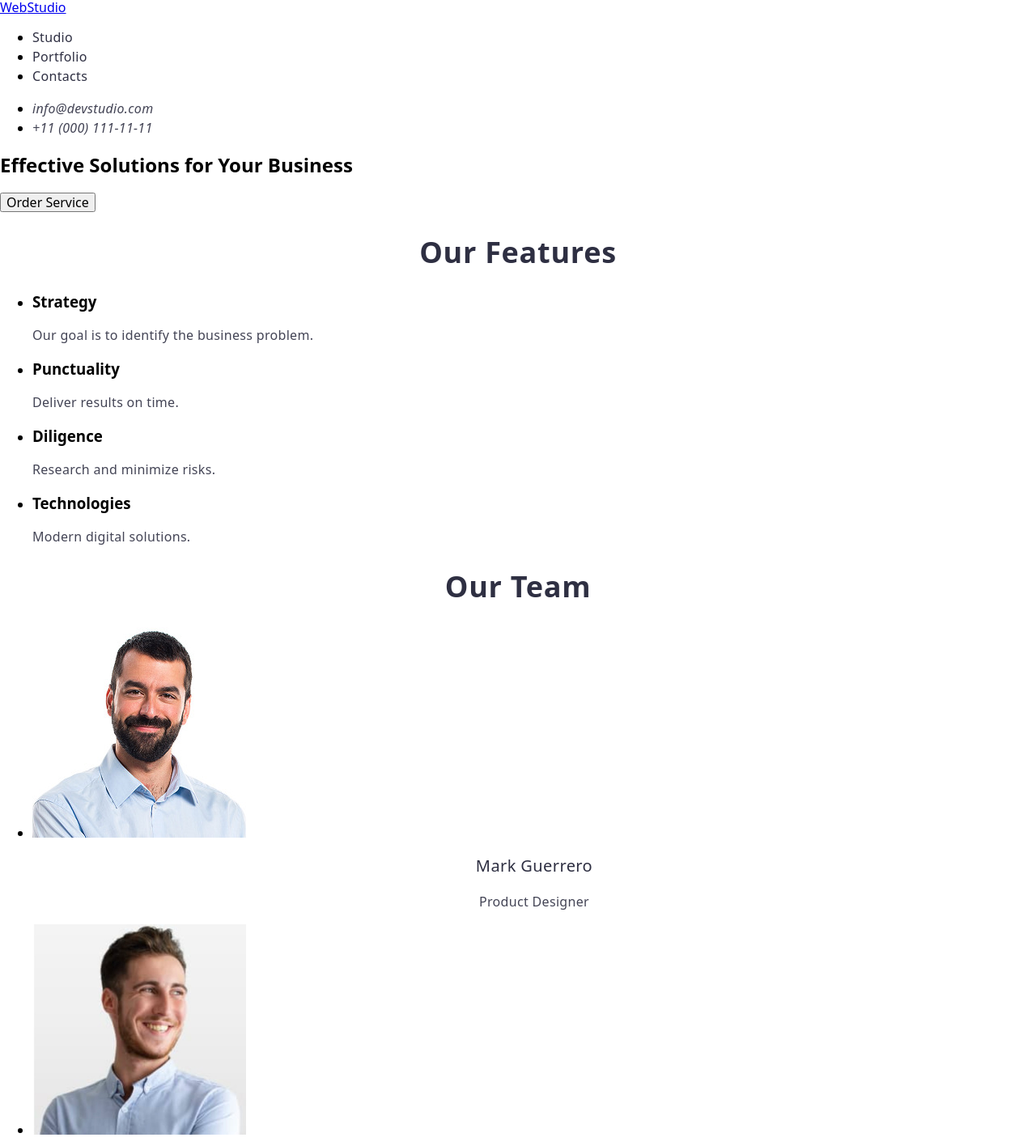
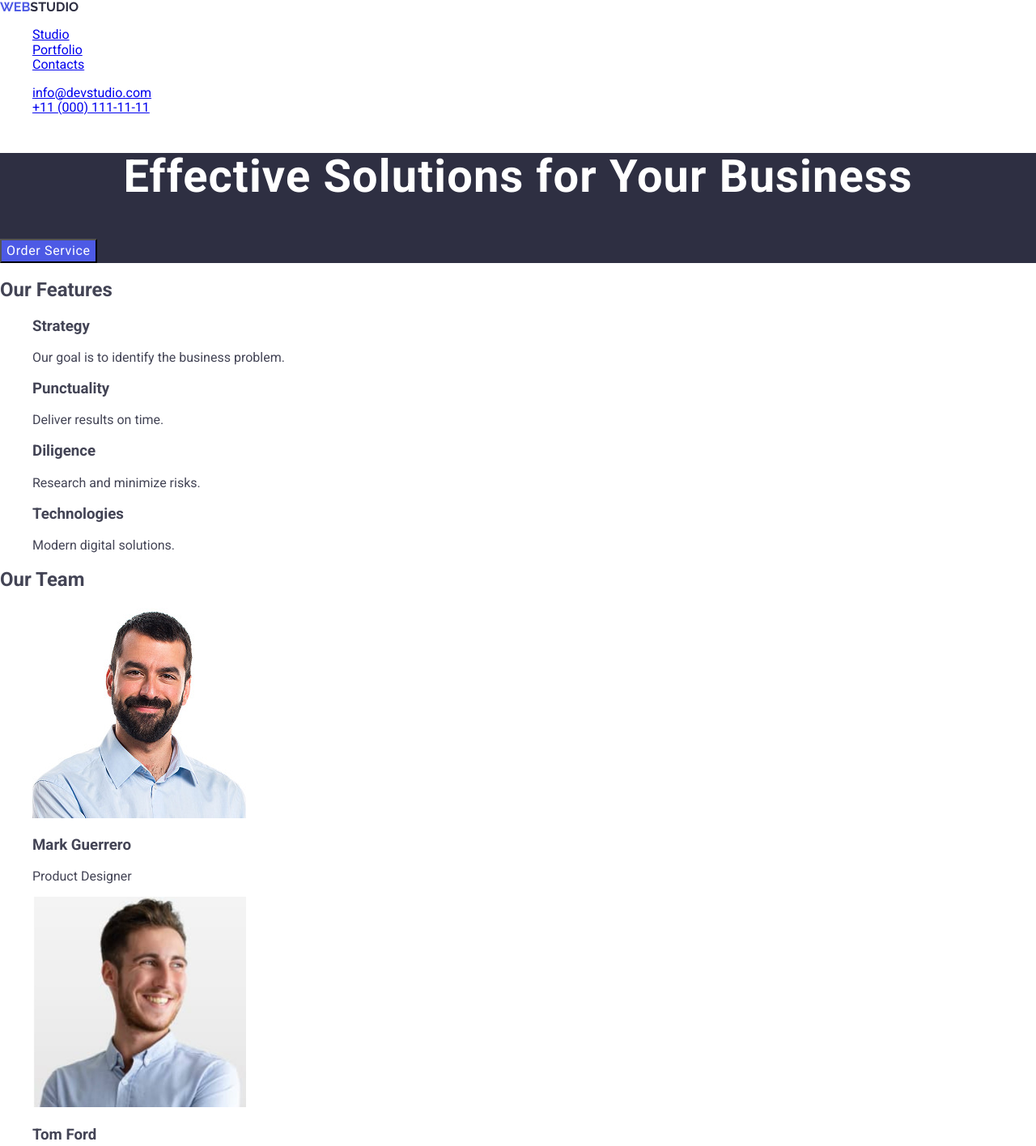
Before and after one commit to Oleksandra220/goit-markup-hw-02, a plain HTML site: page index.html in a window 1280 px wide. Shown: the top 1416 px of the page at 81% size. Drawn offline with nearby package versions, Linux system fonts and the light colour scheme.

Commit message:
Update styles.css

```diff
--- a/css/styles.css
+++ b/css/styles.css
@@ -1,69 +1,84 @@
-/* NAV */
-.nav-link {
-  color: #2e2f42;
-  font-weight: 500;
+
+body {
+  font-family: "Roboto", sans-serif;
+  color: #434455;
+  background-color: #ffffff;
+}
+
+/* LIST RESET */
+ul {
+  list-style: none;
+}
+
+/* INTERACTIONS */
+.nav-link:hover,
+.nav-link:focus {
+  color: #404bbf;
+}
+
+.contacts-link:hover,
+.contacts-link:focus {
+  color: #404bbf;
+}
+
+.hero-btn:hover,
+.hero-btn:focus {
+  background-color: #404bbf;
+}
+
+/* HERO */
+.hero {
+  background-color: #2e2f42;
+}
+
+.hero-title {
+  color: #ffffff;
+  text-align: center;
+  font-size: 56px;
+  line-height: 1.07;
+  letter-spacing: 0.02em;
+}
+
+.hero-btn {
+  color: #ffffff;
+  background-color: #4d5ae5;
+  cursor: pointer;
   font-size: 16px;
   line-height: 1.5;
-  letter-spacing: 0.02em;
-  text-decoration: none;
+  letter-spacing: 0.04em;
 }
 
-/* CONTACTS */
-.contacts-link {
-  color: #434455;
-  font-size: 16px;
-  line-height: 1.5;
-  letter-spacing: 0.02em;
+/* LOGO */
+.logo {
+  font-family: "Raleway", sans-serif;
   text-decoration: none;
+  text-transform: uppercase;
 }
 
-/* FEATURES */
-.features-text {
-  color: #434455;
-  font-size: 16px;
+.logo {
+  color: #4d5ae5;
+}
+
+.logo-part {
+  color: #2e2f42;
+}
+
+.footer-logo .logo-part {
+  color: #f4f4fd;
+}
+
+/* FOOTER */
+.footer {
+  background-color: #2e2f42;
+}
+
+.footer-text {
+  color: #f4f4fd;
   line-height: 1.5;
   letter-spacing: 0.02em;
 }
 
-/* TEAM */
-.team-name {
-  color: #2e2f42;
-  font-size: 20px;
-  font-weight: 500;
-  line-height: 1.2;
-  letter-spacing: 0.02em;
-  text-align: center;
+/* ADDRESS FIX */
+.contacts {
+  font-style: normal;
 }
-
-.team-role {
-  color: #434455;
-  font-size: 16px;
-  line-height: 1.5;
-  letter-spacing: 0.02em;
-  text-align: center;
-}
-
-/* PORTFOLIO */
-.portfolio-title {
-  color: #2e2f42;
-  font-size: 20px;
-  font-weight: 500;
-  line-height: 1.2;
-  letter-spacing: 0.02em;
-}
-
-.portfolio-text {
-  color: #434455;
-  font-size: 16px;
-  line-height: 1.5;
-  letter-spacing: 0.02em;
-}
-
-/* SECTION TITLES */
-.section-title {
-  color: #2e2f42;
-  text-align: center;
-  font-size: 36px;
-  line-height: 1.11;
-  letter-spacing: 0.02em;
-}
```
